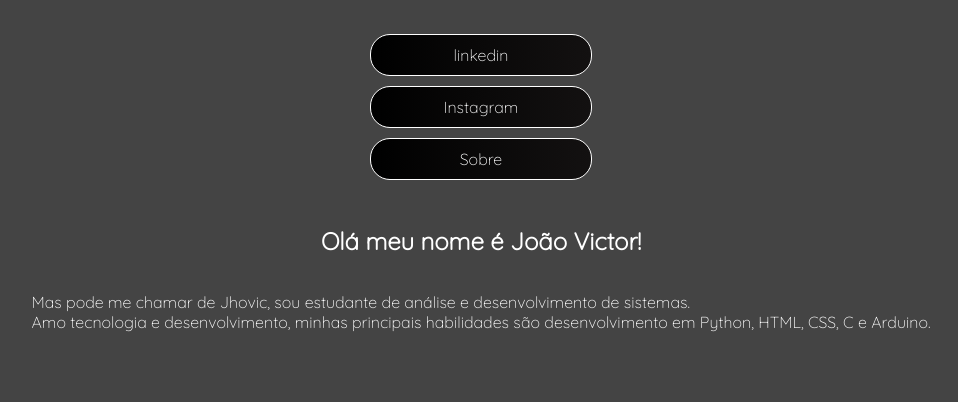
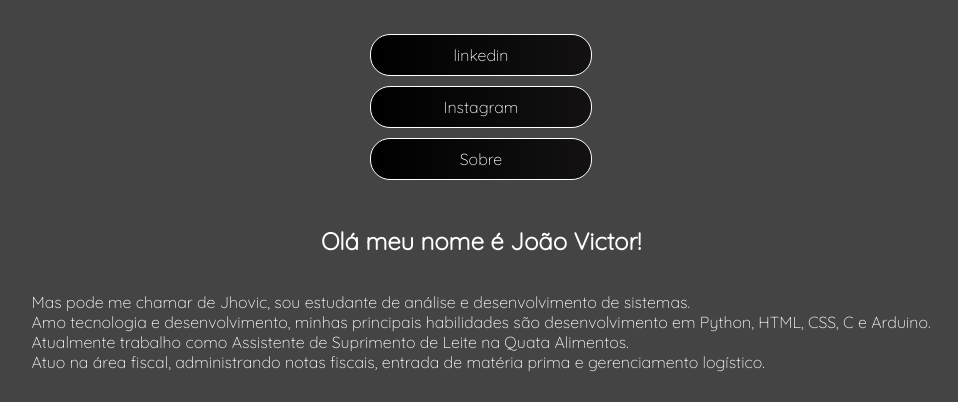
Before and after one commit to jhovic/jhovic.github.io, a plain HTML site: page index.html in a window 1280 px wide. Shown: the part 398-800 px from the top of the page, without its empty margins (159-1117 px from the left). Drawn offline with Linux system fonts and the light colour scheme.

Commit message:
adicionado mais informacoes

```diff
--- a/index.html
+++ b/index.html
@@ -31,7 +31,8 @@
     <section id="sobre">
         <div class="div-sobre">
             <h1>Olá meu nome é João Victor!</h1>
-            <p>Mas pode me chamar de Jhovic, sou estudante de análise e desenvolvimento de sistemas.<br>Amo tecnologia e desenvolvimento, minhas principais habilidades são desenvolvimento em Python, HTML, CSS, C e Arduino.</p>
+            <p>Mas pode me chamar de Jhovic, sou estudante de análise e desenvolvimento de sistemas.<br>Amo tecnologia e desenvolvimento, minhas principais habilidades são desenvolvimento em Python, HTML, CSS, C e Arduino.<br>
+            Atualmente trabalho como Assistente de Suprimento de Leite na <a href="https://quataalimentos.com.br/" target="_blank">Quata Alimentos</a>.<br>Atuo na área fiscal, administrando notas fiscais, entrada de matéria prima e gerenciamento logístico.</p>
         </div>
 </section>
 </body>
```
